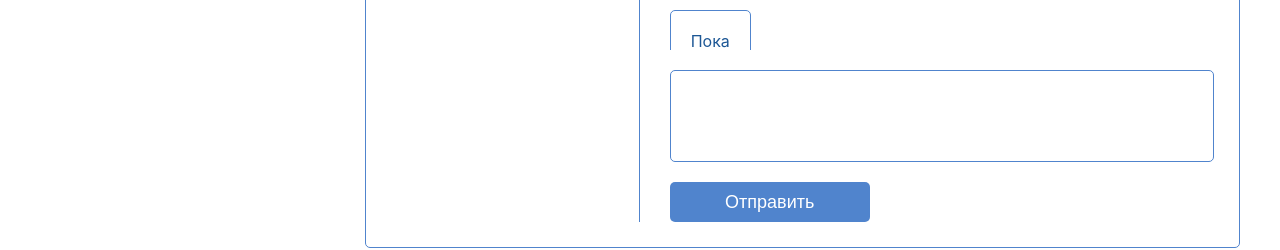
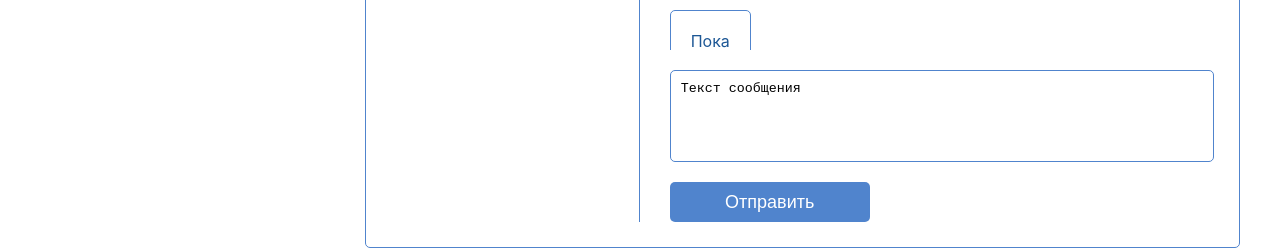
Before and after one commit to nemzorov/reactLearning.soc, a React (Create React App) app: page /message in a window 1280 px wide. Shown: the part 521-771 px from the top of the page. Built offline with nearby package versions, Linux system fonts and the light colour scheme.

Commit message:
addChange for textarea, observer, remove render.js

```diff
--- a/src/App.js
+++ b/src/App.js
@@ -22,7 +22,11 @@ function App(props) {
               <Route
                 path="/profile"
                 element={
-                  <Profile addPost={props.addPost} data={props.state.profile} />
+                  <Profile
+                    changeTextarea={props.changeTextarea}
+                    addPost={props.addPost}
+                    data={props.state.profile}
+                  />
                 }
               />
               <Route
@@ -31,6 +35,7 @@ function App(props) {
                   <Messages
                     data={props.state.messagesPage}
                     addMessage={props.addMessage}
+                    changeTextarea={props.changeTextarea2}
                   />
                 }
               />
--- a/src/components/Messages/Messages.jsx
+++ b/src/components/Messages/Messages.jsx
@@ -19,7 +19,7 @@ const Messages = (props) => {
                     {props.data.messages.map(message => <Message key={message.id} className={`${style.message} ${message.my ? style.my : ''}`} message={message.text} />)}
                 </ul>
 
-                <Send btnName="Отправить" style={style.send} addMessage={props.addMessage} />
+                <Send textareaVal={props.data.textareaVal} changeTextarea={props.changeTextarea} btnName="Отправить" style={style.send} addMessage={props.addMessage} />
             </div>
         </div>
     )
--- a/src/components/Profile/Profile.jsx
+++ b/src/components/Profile/Profile.jsx
@@ -7,6 +7,7 @@ const Profile = (props) => {
     let posts = props.data.posts;
 
     return (
+
         <div className={style.wrap}>
             <div className={style.left}>
                 <div className={style.image}>
@@ -18,7 +19,7 @@ const Profile = (props) => {
 
                 <div className={style.wall}>
 
-                    <Send btnName="Опубликовать" style={style.send} addMessage={props.addPost} />
+                    <Send btnName="Опубликовать" changeTextarea={props.changeTextarea} style={style.send} addMessage={props.addPost} textareaVal={props.data.textareaVal} />
 
                     <div className={style.posts}>
                         {posts.map(post => <Post style={style.post} text={post.text} date={post.date} />)}
--- a/src/components/elements/send/Send.jsx
+++ b/src/components/elements/send/Send.jsx
@@ -5,21 +5,21 @@ import React from 'react';
 
 const Send = (props) => {
     const newMessage = React.createRef();
+
     const addMessage = () => {
-        const now = new Date().toLocaleString();
+        props.addMessage();
+    }
+
+    const changeMessage = () => {
         const text = newMessage.current.value;
-        const date = now;
-        if (text) {
-            props.addMessage(text, date);
-            newMessage.current.value = '';
-        }
+        props.changeTextarea(text);
+    }
 
-    }
 
 
     return (
         <div className={props.style}>
-            <textarea className={style.textarea} ref={newMessage} ></textarea>
+            <textarea className={style.textarea} onChange={changeMessage} ref={newMessage} value={props.textareaVal} />
             <button className={style.button} onClick={addMessage} >{props.btnName}</button>
         </div>
     )
--- a/src/index.js
+++ b/src/index.js
@@ -1,5 +1,30 @@
-import state from "./redux/state";
+import state, { subscribe } from "./redux/state";
 import "./index.css";
-import { renderDOM } from "./render";
+import React from "react";
+import ReactDOM from "react-dom/client";
+import App from "./App";
+import {
+  addMessage,
+  changeTextarea,
+  addPost,
+  changeTextarea2,
+} from "./redux/state";
+
+const root = ReactDOM.createRoot(document.getElementById("root"));
+
+export const renderDOM = (state) => {
+  root.render(
+    <React.StrictMode>
+      <App
+        state={state}
+        changeTextarea={changeTextarea}
+        changeTextarea2={changeTextarea2}
+        addMessage={addMessage}
+        addPost={addPost}
+      />
+    </React.StrictMode>
+  );
+};
 
 renderDOM(state);
+subscribe(renderDOM);
--- a/src/redux/state.js
+++ b/src/redux/state.js
@@ -1,7 +1,8 @@
-import { renderDOM } from "../render";
+let renderDOM;
 
 const state = {
   profile: {
+    textareaVal: "Какой то текст",
     posts: [
       {
         date: "01.02.2023",
@@ -32,6 +33,7 @@ const state = {
   ],
 
   messagesPage: {
+    textareaVal: "Текст сообщения",
     messages: [
       { id: "1", text: "Привет", my: true },
       { id: "2", text: "Привет" },
@@ -53,23 +55,41 @@ const state = {
 
 let thisId = 99;
 
-export const addMessage = (message) => {
+export const addMessage = () => {
   thisId++;
   state.messagesPage.messages.push({
     id: thisId,
-    text: message,
+    text: state.messagesPage.textareaVal,
   });
+  state.messagesPage.textareaVal = "";
   renderDOM(state);
 };
 
-export const addPost = (message, date) => {
+export const addPost = () => {
   thisId++;
+  const now = new Date().toLocaleString();
+  const date = now;
   state.profile.posts.push({
     id: thisId,
-    text: message,
+    text: state.profile.textareaVal,
     date: date,
   });
+  state.profile.textareaVal = "";
   renderDOM(state);
 };
 
+export const changeTextarea = (text) => {
+  state.profile.textareaVal = text;
+  renderDOM(state);
+};
+
+export const changeTextarea2 = (text) => {
+  state.messagesPage.textareaVal = text;
+  renderDOM(state);
+};
+
+export const subscribe = (observer) => {
+  renderDOM = observer;
+};
+
 export default state;
--- a/src/render.js
+++ /dev/null
@@ -1,15 +0,0 @@
-import React from "react";
-import ReactDOM from "react-dom/client";
-import App from "./App";
-import { addMessage } from "./redux/state";
-import { addPost } from "./redux/state";
-
-const root = ReactDOM.createRoot(document.getElementById("root"));
-
-export const renderDOM = (state) => {
-  root.render(
-    <React.StrictMode>
-      <App state={state} addMessage={addMessage} addPost={addPost} />
-    </React.StrictMode>
-  );
-};
```
